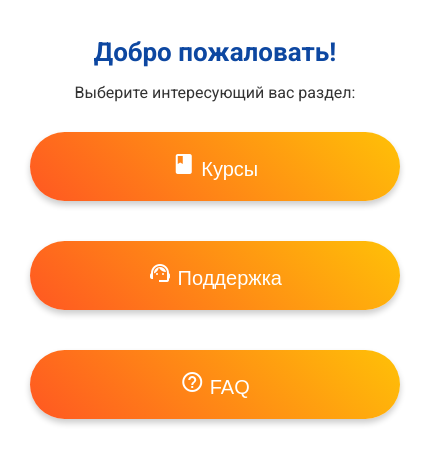
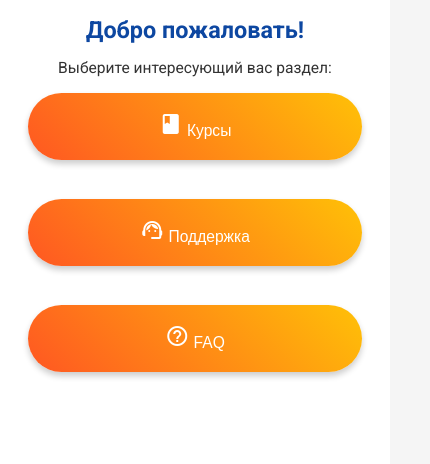
Before and after one commit to Weulon/test, a plain HTML site: page index.html in a window 390 px wide. Shown: the whole page, 430 px wide, since content can reach past the window. Drawn offline with Linux system fonts and the light colour scheme.

Commit message:
Update styles.css

```diff
--- a/styles.css
+++ b/styles.css
@@ -5,42 +5,46 @@ body {
     padding: 0;
     height: 100vh;
     overflow: hidden; /* Убираем лишнюю прокрутку для body */
+    display: flex;
+    justify-content: center;
+    align-items: center;
 }
 
 .container {
     width: 100%;
+    max-width: 100%;
     height: 100vh;
     margin: 0;
     background-color: #FFFFFF;
-    padding: 20px;
+    padding: 5%; /* Используем процентные отступы */
     box-shadow: 0 0 10px rgba(0, 0, 0, 0.1);
     display: flex;
     flex-direction: column;
-    justify-content: flex-start; /* Начинаем размещение с верхней части */
+    justify-content: flex-start; /* Выравнивание содержимого сверху */
     align-items: center;
-    overflow-y: auto; /* Добавляем прокрутку для контейнера */
+    overflow-y: auto; /* Добавляем вертикальную прокрутку */
 }
 
 h1, h2, h3 {
     color: #0D47A1;
     text-align: center;
-    font-size: 28px;
-    margin-bottom: 15px;
+    font-size: 4vw; /* Относительные единицы для заголовков */
+    margin-bottom: 2vw;
 }
 
 p {
     color: #333333;
-    font-size: 18px;
+    font-size: 3vw; /* Относительные единицы для текста */
     text-align: center;
-    margin-bottom: 30px;
+    margin-bottom: 4vw;
 }
 
 .menu {
     display: none;
     width: 100%;
     height: 100%;
-    overflow-y: auto; /* Позволяем прокручивать содержимое меню */
-    padding-bottom: 50px; /* Добавляем нижний отступ для пространства под кнопкой */
+    overflow-y: auto;
+    padding-bottom: 10vw; /* Нижний отступ для кнопок */
 }
 
 .menu.active {
@@ -50,7 +54,7 @@ p {
 .menu-buttons {
     display: flex;
     flex-direction: column;
-    gap: 20px;
+    gap: 5vw; /* Используем относительные отступы */
     width: 100%;
     align-items: center;
 }
@@ -59,8 +63,8 @@ p {
     background: linear-gradient(45deg, #FF5722, #FFC107);
     color: #FFFFFF;
     border: none;
-    padding: 25px;
-    font-size: 22px;
+    padding: 4vw; /* Используем относительные единицы для размера кнопок */
+    font-size: 4vw;
     border-radius: 40px;
     cursor: pointer;
     width: 90%;
@@ -68,7 +72,7 @@ p {
     transition: background 0.3s ease;
     text-align: center;
     box-shadow: 0px 4px 6px rgba(0, 0, 0, 0.2);
-    margin-bottom: 20px; /* Добавляем отступ снизу для всех кнопок */
+    margin-bottom: 5vw; /* Отступ снизу для каждой кнопки */
 }
 
 .menu-btn:hover, .details-btn:hover, .buy-btn:hover, .back-btn:hover, .faq-btn:hover {
@@ -80,20 +84,20 @@ p {
 }
 
 .back-btn {
-    margin-top: 30px;
+    margin-top: 10vw; /* Увеличиваем отступ сверху для кнопки "Назад" */
 }
 
 .admin-contact {
     background-color: #FFEB3B;
-    padding: 20px;
+    padding: 4vw; /* Относительный padding */
     border-radius: 20px;
     box-shadow: 0 2px 5px rgba(0, 0, 0, 0.2);
     text-align: center;
-    margin: 30px 0;
+    margin: 5vw 0;
 }
 
 .admin-contact a {
-    font-size: 20px;
+    font-size: 4vw;
     color: #0D47A1;
     text-decoration: none;
     font-weight: bold;
@@ -103,16 +107,15 @@ p {
     text-decoration: underline;
 }
 
-/* Стиль для кнопок в разделе FAQ */
 .faq-item {
-    margin-bottom: 20px;
+    margin-bottom: 5vw;
 }
 
 .faq-btn {
     background: linear-gradient(45deg, #FF5722, #FFC107);
     color: #FFFFFF;
-    padding: 20px;
-    font-size: 20px;
+    padding: 4vw;
+    font-size: 4vw;
     border-radius: 30px;
     cursor: pointer;
     transition: background 0.3s ease;
@@ -142,7 +145,7 @@ p {
 
 .modal-content {
     background-color: #FFF;
-    padding: 20px;
+    padding: 4vw;
     border-radius: 10px;
     width: 80%;
     max-width: 500px;
@@ -151,28 +154,28 @@ p {
 
 .close-button {
     float: right;
-    font-size: 24px;
+    font-size: 5vw; /* Относительный размер для кнопки закрытия */
     cursor: pointer;
 }
 
 .buy-btn {
-    margin-top: 20px;
-    font-size: 22px;
+    margin-top: 5vw;
+    font-size: 4vw;
 }
 
-/* Медиа-запрос для мобильных устройств */
+/* Медиа-запросы для небольших экранов */
 @media (max-width: 600px) {
     h1, h2, h3 {
-        font-size: 26px;
+        font-size: 6vw;
     }
 
     p {
-        font-size: 16px;
+        font-size: 4vw;
     }
 
     .menu-btn, .details-btn, .buy-btn, .back-btn, .faq-btn {
-        font-size: 20px;
-        padding: 20px;
+        font-size: 4vw;
+        padding: 5vw;
         width: 95%;
     }
 
```
